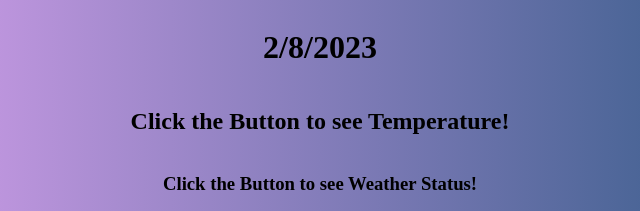
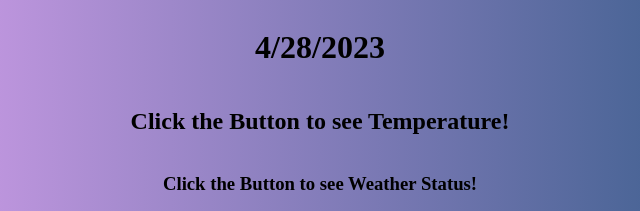
Before and after one commit to gguerrero03/weather-app, a plain HTML site: page index.html in a window 1280 px wide. Shown: the top 211 px of the page, 320-960 px from the left. Drawn offline with Linux system fonts and the light colour scheme; grey boxes are pictures that could not be loaded.

Commit message:
added java script

```diff
--- a/index.html
+++ b/index.html
@@ -4,6 +4,7 @@
     <title>Weather App</title>
     <meta name="description" content="My Weather App">
     <link rel="stylesheet" href="style.css">
+    <script src="script.js"></script>
 </head>
     <body>
         <main>
--- /dev/null
+++ b/script.js
@@ -0,0 +1,23 @@
+let latitude = 0; //initialize lat
+let longitude = 0; //initilaize lon
+
+window.onload = function() {
+    const date = new Date();
+    // Outputs our date in MM/DD/YYYY
+    const dateString = (date.getMonth() + 1) + '/' + date.getDate() + '/' + date.getFullYear();
+    document.getElementById('date').innerHTML = dateString
+    // Now, set the .date HTML text to our dateString
+    if ("geolocation" in navigator) { // If the browser supports location
+		navigator.geolocation.getCurrentPosition(success) // Get postion and call 'success' function
+
+	} else { // If location does not exist, or if we deny permission
+	  console.log("Geolocation is not available in your browser.");
+	}
+}
+
+function success(position){
+	latitude = position.coords.latitude;
+	longitude = position.coords.longitude;
+    console.log(latitude, longitude);
+	// Print out the latitude and longitude to see if it works!
+}
```
